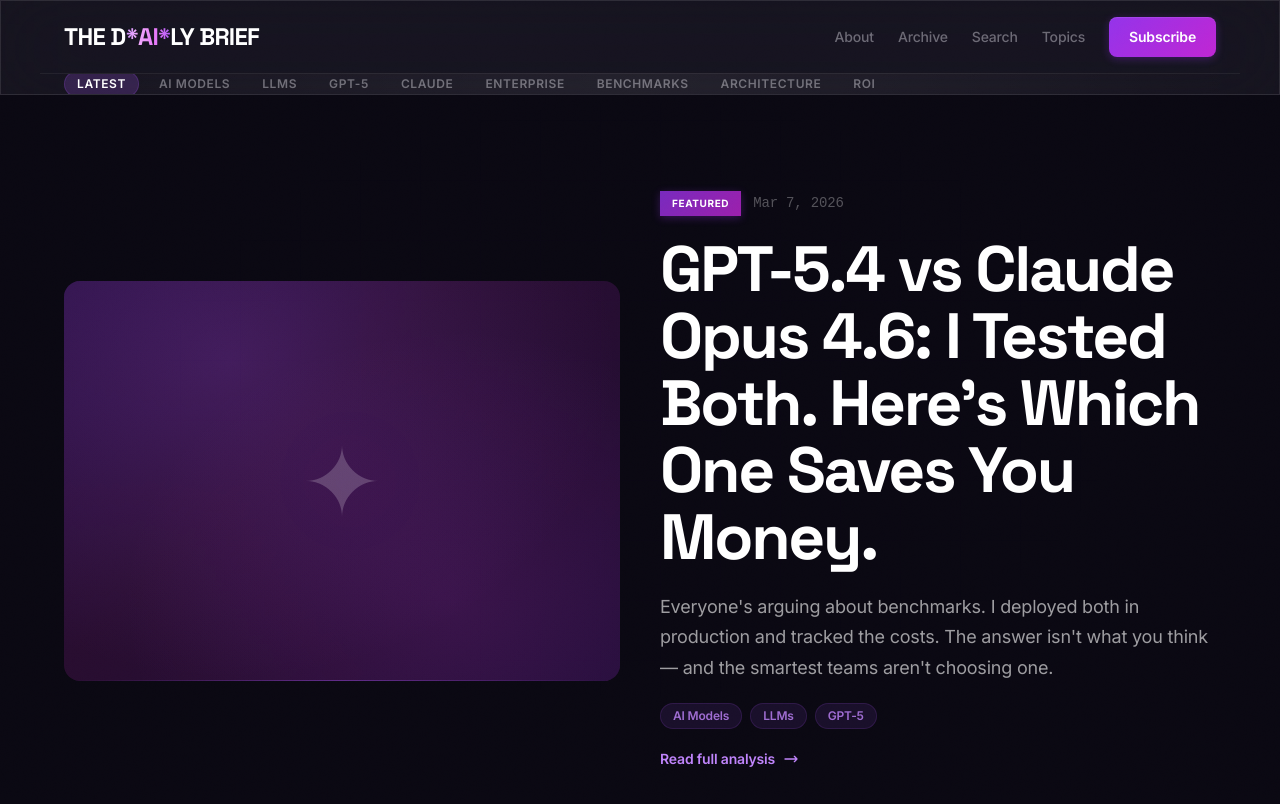
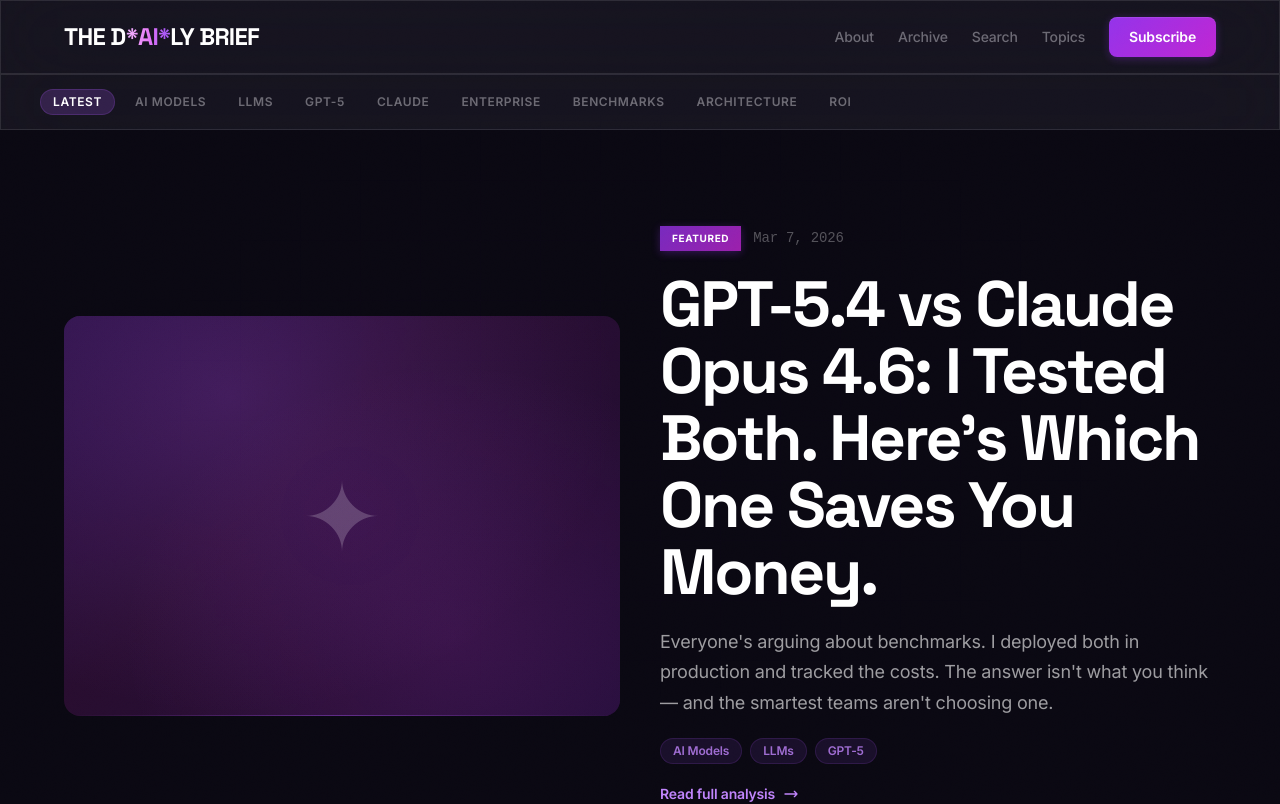
Before and after one commit to rajeshberi/beri.net, a Next.js app: page / in a window 1280 px wide. Shown: the top 804 px of the page. Built offline with nearby package versions, Linux system fonts and the light colour scheme.

Commit message:
Move category nav to separate sub-header with thick purple bottom border

```diff
--- a/components/Header.tsx
+++ b/components/Header.tsx
@@ -8,6 +8,8 @@ interface HeaderProps {
 
 export default function Header({ tags = [], showCategoryNav = false }: HeaderProps) {
   return (
+    <>
+      {/* Main Header */}
       <header className="glass-strong sticky top-0 z-50" role="banner">
         <div className="max-w-[1200px] mx-auto">
           <div className="px-6 py-4 flex items-center justify-between">
@@ -28,12 +30,17 @@ export default function Header({ tags = [], showCategoryNav = false }: HeaderPro
               <MobileMenu />
             </nav>
           </div>
+        </div>
+      </header>
 
+      {/* Sub-Header: Category Navigation */}
       {showCategoryNav && tags.length > 0 && (
-          <nav className="px-6 py-2.5 flex items-center gap-2 overflow-x-auto divider scrollbar-hide"
+        <nav
+          className="glass-strong sticky top-[73px] z-40 px-6 py-3.5 border-b-[3px] border-purple-500/30"
           role="navigation"
           aria-label="Categories"
-               style={{ borderTop: '1px solid var(--border-subtle)' }}>
+        >
+          <div className="max-w-[1200px] mx-auto flex items-center gap-2 overflow-x-auto scrollbar-hide">
             <Link href="/archive" className="category-pill category-pill-active">
               Latest
             </Link>
@@ -46,9 +53,9 @@ export default function Header({ tags = [], showCategoryNav = false }: HeaderPro
                 {tag}
               </Link>
             ))}
+          </div>
         </nav>
       )}
-      </div>
-    </header>
+    </>
   );
 }
```
Lines whose indentation alone changed are shown as unchanged.
